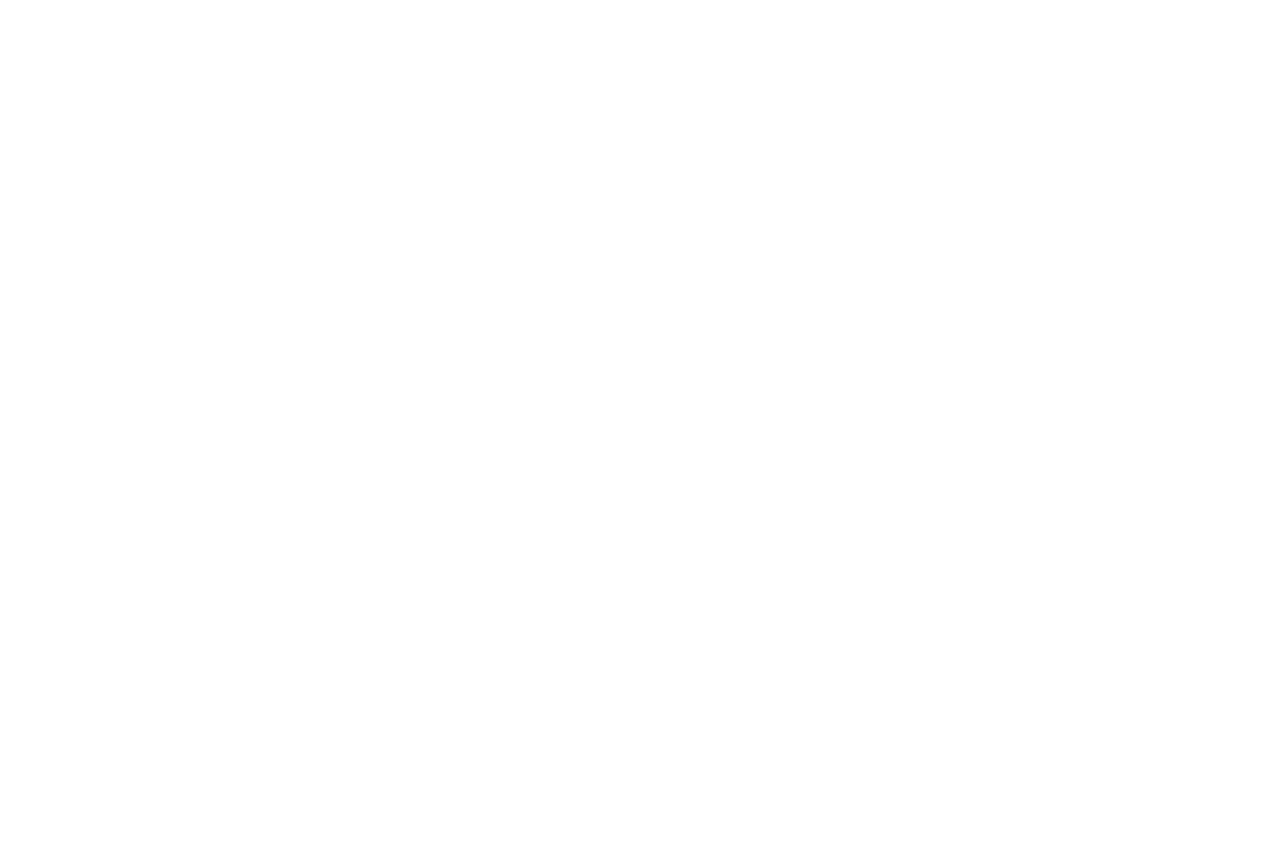
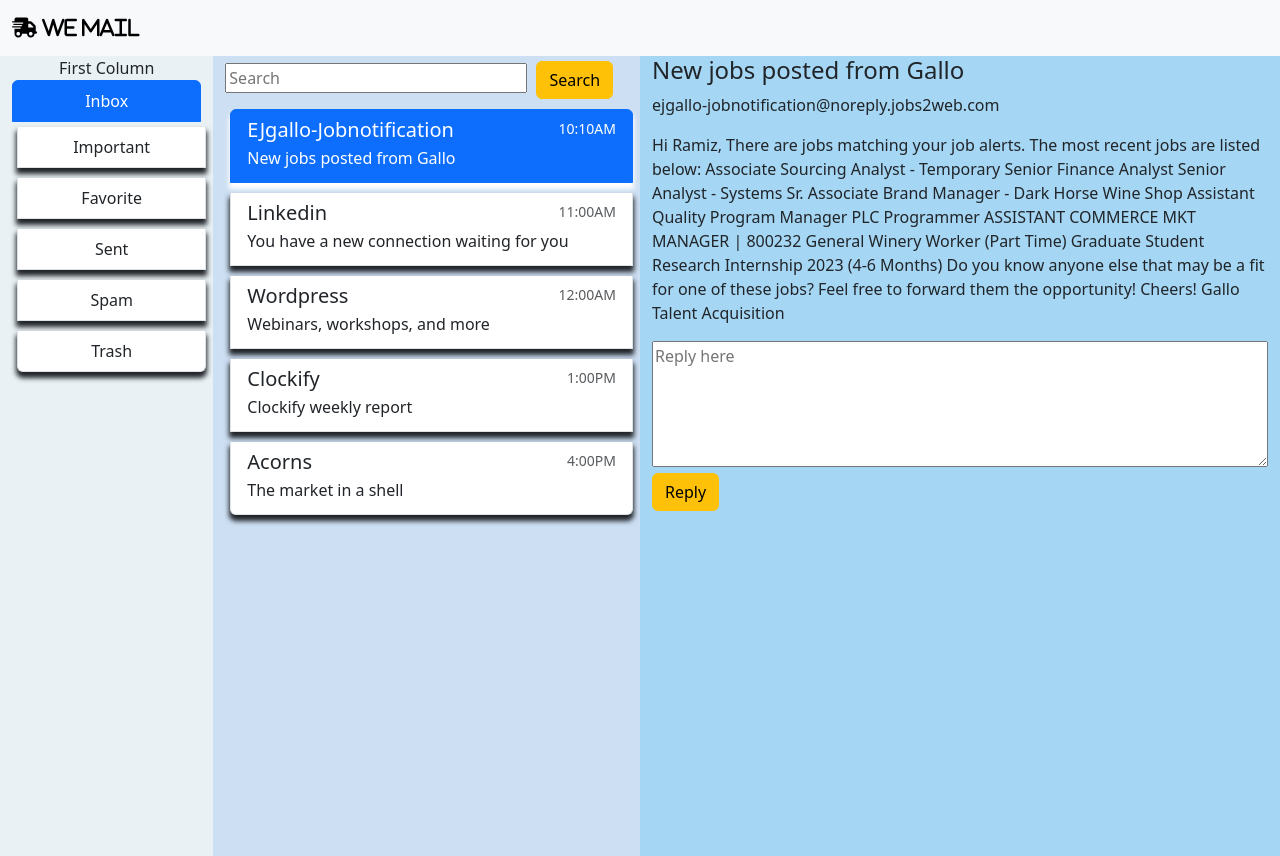
Before and after one commit to Ramizs1/Bootstrap-Ramiz-Sampuor, a plain HTML site: page index.html in a window 1280 px wide. Before the commit the page ends 800 px from the top, so only its background shows below. Drawn offline with nearby package versions, Linux system fonts and the light colour scheme.

Commit message:
rough draft

```diff
--- a/index.html
+++ b/index.html
@@ -4,9 +4,136 @@
     <meta charset="UTF-8">
     <meta http-equiv="X-UA-Compatible" content="IE=edge">
     <meta name="viewport" content="width=device-width, initial-scale=1.0">
-    <title>Document</title>
+    <link href="https://cdn.jsdelivr.net/npm/bootstrap@5.3.0-alpha1/dist/css/bootstrap.min.css" rel="stylesheet" integrity="sha384-GLhlTQ8iRABdZLl6O3oVMWSktQOp6b7In1Zl3/Jr59b6EGGoI1aFkw7cmDA6j6gD" crossorigin="anonymous">
+    <link href="styles.css" rel="stylesheet">
+    <script src="https://kit.fontawesome.com/ddbd836280.js" crossorigin="anonymous"></script>
+    <title>Email</title>
 </head>
+
 <body>
+  <!--navbar with a logo from font awesome-->
+    <nav class="navbar bg-body-tertiary">
+        <div class="container-fluid">
+          <a class="navbar-brand" href="#">
+            <i class="fa-solid fa-truck-fast"> We Mail</i>
+          </a>
+        </div>
+      </nav>
+
+      <!--first column-->
+    <div class="container-fluid">
+        <div class="row">
+            <div class="col-md-4 col-lg-2 d-none d-md-block first-column text-center">
+                First Column
+                <div class="list-group">
+                    <button type="button" class="list-group-item list-group-item-action active" aria-current="true">
+                      Inbox
+                    </button>
+                    <button type="button" class="list-group-item list-group-item-action" id="hover-1">Important</button>
+                    <button type="button" class="list-group-item list-group-item-action"id="hover-1">Favorite</button>
+                    <button type="button" class="list-group-item list-group-item-action"id="hover-1">Sent</button>
+                    <button type="button" class="list-group-item list-group-item-action"id="hover-1">Spam</button>
+                    <button type="button" class="list-group-item list-group-item-action"id="hover-1">Trash</button>
+                  </div>
+            </div>
+
+
+
+            <!--Second column which includes the messages-->
+            <div class="col-sm-12 col-md-8 col-lg-4 second-column">
+
+                <!--Search bar for the mail section-->
+                <div class="search-bar">
+                    <input class="w-75" type="search" placeholder="Search">
+                    <button class="btn btn-warning" id="search">Search</button>
+                </div>
+
+                <!--Messages area-->
+                <div class="list-group">
+                  <a href="#" class="list-group-item list-group-item-action active message-1" aria-current="true">
+                    <div class="d-flex w-100 justify-content-between">
+                      <h5 class="mb-1">EJgallo-Jobnotification</h5>
+                      <small>10:10AM</small>
+                    </div>
+                    <p class="mb-1">New jobs posted from Gallo</p>
+                  </a>
+
+                  <a href="#" class="list-group-item list-group-item-action message-1" id="hover-message">
+                    <div class="d-flex w-100 justify-content-between">
+                      <h5 class="mb-1">Linkedin</h5>
+                      <small class="text-muted">11:00AM</small>
+                    </div>
+                    <p class="mb-1">You have a new connection waiting for you</p>
+                  </a>
+
+                  <a href="#" class="list-group-item list-group-item-action message-1" id="hover-message">
+                    <div class="d-flex w-100 justify-content-between">
+                      <h5 class="mb-1">Wordpress</h5>
+                      <small class="text-muted">12:00AM</small>
+                    </div>
+                    <p class="mb-1">Webinars, workshops, and more</p>
+                  </a>
+
+                  <a href="#" class="list-group-item list-group-item-action message-1" id="hover-message">
+                    <div class="d-flex w-100 justify-content-between">
+                      <h5 class="mb-1">Clockify</h5>
+                      <small class="text-muted">1:00PM</small>
+                    </div>
+                    <p class="mb-1">Clockify weekly report</p>
+                  </a>
+
+                  <a href="#" class="list-group-item list-group-item-action message-1" id="hover-message">
+                    <div class="d-flex w-100 justify-content-between">
+                      <h5 class="mb-1">Acorns</h5>
+                      <small class="text-muted">4:00PM</small>
+                    </div>
+                    <p class="mb-1">The market in a shell</p>
+                  </a>
+
+                </div>
+            </div>
+
+
+
+            <!--Third column which shows the content of the messages-->
+            <div class="col-md-12 col-lg-6 d-none d-md-block third-column">
+                <h4>New jobs posted from Gallo</h4>
+                <p>ejgallo-jobnotification@noreply.jobs2web.com</p>
+                <p>Hi Ramiz,
+
+                  There are jobs matching your job alerts. The most recent jobs are listed below:
+                  Associate Sourcing Analyst - Temporary
+                  Senior Finance Analyst
+                  Senior Analyst - Systems
+                  Sr. Associate Brand Manager - Dark Horse
+                  Wine Shop Assistant
+                  Quality Program Manager
+                  PLC Programmer
+                  ASSISTANT COMMERCE MKT MANAGER | 800232
+                  General Winery Worker (Part Time)
+                  Graduate Student Research Internship 2023 (4-6 Months)
+                  Do you know anyone else that may be a fit for one of these jobs? Feel free to forward them the opportunity!
+                  Cheers!
+                  Gallo Talent Acquisition</p>
+                  <!--reply box-->
+                  <div class="input-box">
+                    <textarea class="w-100" placeholder="Reply here" rows="5"></textarea>
+                    <div class="mail-reply-section">
+                        <!--reply button-->
+                        <button class="btn btn-warning" id="reply">Reply</button>
+                    </div>
+            </div>
+
+
+
+
+
+        </div>
+    </div>
+
+
+
 
 </body>
+
 </html>
--- /dev/null
+++ b/styles.css
@@ -0,0 +1,42 @@
+.first-column {
+    background-color: rgb(233, 241, 245);
+}
+
+.second-column {
+    background-color: rgb(205, 223, 243);
+}
+
+.third-column {
+    background-color: rgb(165, 214, 243);
+}
+
+.row {
+    height: 100vh;
+}
+
+#hover-1 {
+    margin: 5px;
+    box-shadow: 0px 5px 5px 1px;
+}
+#hover-1:hover {
+    background-color: rgb(22, 235, 250);
+    transition: 0.5s;
+}
+
+.message-1 {
+    margin: 5px;
+    box-shadow: 0px 5px 5px 1px;
+}
+
+#hover-message:hover {
+    background-color: rgb(22, 235, 250);
+    transition: 0.5s;
+}
+
+#reply:hover {
+    transform: scale(1.1);
+}
+
+#search {
+    margin: 5px
+}
```
